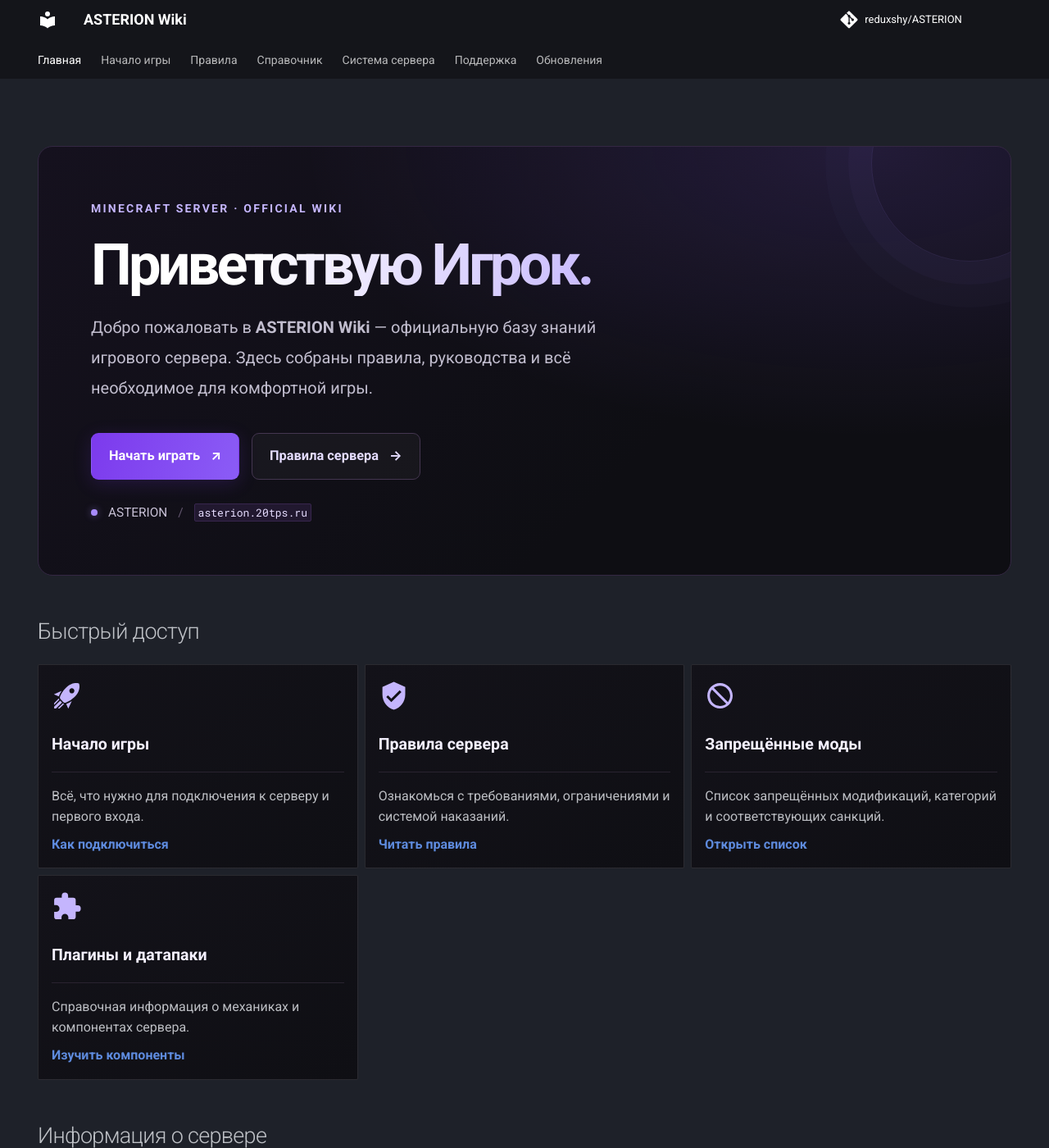
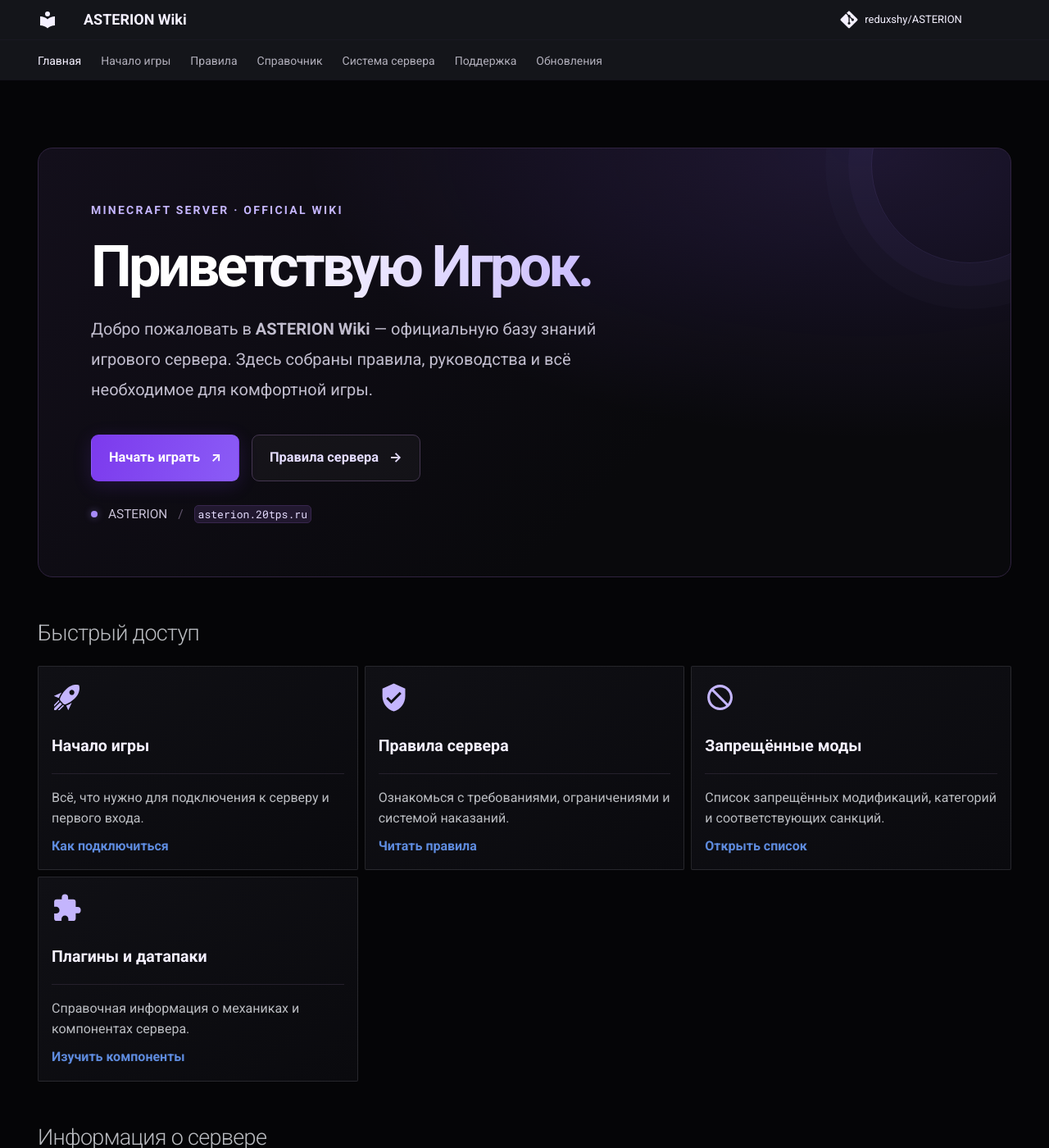
Before and after one commit to reduxshy/ASTERION, an MkDocs documentation site: the page built from docs/index.md, in a window 1280 px wide and 1400 px high. Shown: the whole window at 82% size. Built offline with MkDocs 1.6.1 and Material for MkDocs 9.7.7, drawn with Linux system fonts in a browser that asks for light colours; comment, search, counter and statistics services are not loaded.

Commit message:
Update extra.css

```diff
--- a/docs/stylesheets/extra.css
+++ b/docs/stylesheets/extra.css
@@ -1,20 +1,72 @@
-
 /* ========================================
-   ASTERION — главная страница
-   Dark / Violet / Minimal
+   ASTERION — единый стиль всех страниц
+   Dark / Violet / Minimal (чёрный фон)
    ======================================== */
 
 :root {
-  --asterion-bg: #08080b;
-  --asterion-surface: #111116;
-  --asterion-surface-hover: #17131f;
-  --asterion-border: #292832;
+  --asterion-bg: #050507;
+  --asterion-surface: #0d0d12;
+  --asterion-surface-hover: #15111d;
+  --asterion-border: #25242d;
   --asterion-violet: #8b5cf6;
   --asterion-violet-light: #c4b5fd;
   --asterion-text-muted: #aaa6bb;
 }
 
-/* Убираем стандартную карточку только на главной */
+/* ---------- Глобальный чёрный фон ---------- */
+[data-md-color-scheme="slate"] {
+  --md-default-bg-color: #050507;
+  --md-default-bg-color--light: #0c0c11;
+  --md-default-bg-color--lighter: #101016;
+  --md-default-bg-color--lightest: #15151c;
+  --md-primary-fg-color: #050507;
+  --md-primary-bg-color: #f4f0ff;
+  --md-accent-fg-color: #a78bfa;
+  --md-typeset-a-color: #b9a2ff;
+  --md-code-bg-color: #14111d;
+  --md-code-fg-color: #e6ddff;
+  --md-footer-bg-color: #050507;
+  --md-footer-bg-color--dark: #030305;
+  --md-typeset-table-color: #25242d;
+}
+
+body,
+.md-main {
+  background: #050507;
+}
+
+.md-header,
+.md-tabs {
+  background: #050507;
+  box-shadow: none;
+}
+
+.md-header {
+  border-bottom: 1px solid #1a1822;
+}
+
+.md-tabs {
+  border-bottom: 1px solid #14121a;
+}
+
+.md-footer,
+.md-footer-meta {
+  background: #050507;
+}
+
+.md-typeset code {
+  color: #e6ddff;
+  background: #17131f;
+  border-radius: 5px;
+}
+
+.md-typeset hr {
+  border-bottom-color: #1d1b25;
+}
+
+/* ---------- Главные блоки страниц ---------- */
+
+/* Убираем стандартную карточку на страницах с hero */
 body:has(.asterion-hero) .md-content__inner {
   background: transparent;
   border: 0;
@@ -33,8 +85,8 @@ body:has(.asterion-hero) .md-content__inner {
       rgb(139 92 246 / 16%),
       transparent 48%
     ),
-    linear-gradient(135deg, #15111e 0%, #0e0e13 65%);
-  border: 1px solid #342743;
+    linear-gradient(135deg, #130f1b 0%, #09090c 65%);
+  border: 1px solid #302340;
   border-radius: 18px;
 }
 
@@ -167,7 +219,7 @@ body:has(.asterion-hero) .md-content__inner {
   color: #62566e;
 }
 
-/* Заголовки разделов главной */
+/* Заголовки разделов */
 body:has(.asterion-hero) .md-typeset h2 {
   margin-top: 2.5rem;
   margin-bottom: 1rem;
@@ -175,13 +227,18 @@ body:has(.asterion-hero) .md-typeset h2 {
   letter-spacing: -0.025em;
 }
 
-/* Карточки быстрого доступа */
+body:has(.asterion-hero) .md-typeset h3 {
+  margin-top: 1.8rem;
+  letter-spacing: -0.02em;
+}
+
+/* Карточки */
 .md-typeset .asterion-cards > ul > li,
 .md-typeset .asterion-community > ul > li {
   position: relative;
   overflow: hidden;
   padding: 1.15rem;
-  background: linear-gradient(145deg, #131219, #0f0f14);
+  background: linear-gradient(145deg, #101015, #0a0a0e);
   border: 1px solid var(--asterion-border);
   border-radius: 12px;
   transition:
@@ -193,7 +250,7 @@ body:has(.asterion-hero) .md-typeset h2 {
 .md-typeset .asterion-cards > ul > li:hover,
 .md-typeset .asterion-community > ul > li:hover {
   transform: translateY(-3px);
-  background: linear-gradient(145deg, #191321, #111016);
+  background: linear-gradient(145deg, #171120, #0e0d13);
   border-color: #7652c7;
 }
 
@@ -218,7 +275,7 @@ body:has(.asterion-hero) .md-typeset h2 {
 .md-typeset .asterion-cards hr,
 .md-typeset .asterion-community hr {
   margin: 0.8rem 0;
-  border-color: #292330;
+  border-color: #25202c;
 }
 
 .md-typeset .asterion-cards a,
@@ -232,12 +289,16 @@ body:has(.asterion-hero) .md-typeset h2 {
   color: #ddd0ff;
 }
 
-/* Информация о сервере */
+/* Информационные панели и таблицы */
 .asterion-info-panel {
   padding: 1.2rem;
-  background: #101015;
-  border: 1px solid #292832;
+  background: #0b0b10;
+  border: 1px solid #25242d;
   border-radius: 12px;
+}
+
+.asterion-info-panel + .asterion-info-panel {
+  margin-top: 1rem;
 }
 
 .asterion-info-heading {
@@ -255,24 +316,35 @@ body:has(.asterion-hero) .md-typeset h2 {
   font-size: 0.78rem;
 }
 
-.md-typeset .asterion-info-panel table {
+.md-typeset .asterion-info-panel table:not([class]) {
+  display: table;
+  width: 100%;
   margin: 0;
   border: 0;
   border-radius: 0;
   background: transparent;
+  box-shadow: none;
+}
+
+.md-typeset .asterion-info-panel table:not([class]) th {
+  background: transparent;
+  color: var(--asterion-text-muted);
+  font-size: 0.72rem;
+  letter-spacing: 0.06em;
+  text-transform: uppercase;
 }
 
 .md-typeset .asterion-info-panel tr,
 .md-typeset .asterion-info-panel td,
 .md-typeset .asterion-info-panel th {
-  border-color: #292832;
+  border-color: #25242d;
 }
 
 .md-typeset .asterion-info-panel tr:last-child td {
   border-bottom: 0;
 }
 
-/* Последние обновления */
+/* Блок «Последние обновления» */
 .asterion-update {
   display: flex;
   align-items: flex-start;
@@ -280,8 +352,8 @@ body:has(.asterion-hero) .md-typeset h2 {
   padding: 1.25rem;
   background:
     linear-gradient(115deg, rgb(139 92 246 / 9%), transparent 75%),
-    #111116;
-  border: 1px solid #392a4c;
+    #0b0b10;
+  border: 1px solid #342746;
   border-radius: 12px;
 }
 
@@ -314,7 +386,7 @@ body:has(.asterion-hero) .md-typeset h2 {
 .asterion-bottom-note {
   margin-top: 2.5rem;
   padding: 1.3rem 0 0.5rem;
-  border-top: 1px solid #28232f;
+  border-top: 1px solid #1f1b26;
   color: #8f879f;
   font-size: 0.8rem;
 }
@@ -326,6 +398,28 @@ body:has(.asterion-hero) .md-typeset h2 {
 .asterion-bottom-note strong {
   color: #c4b5fd;
   letter-spacing: 0.08em;
+}
+
+/* Записи в журнале обновлений */
+.asterion-entry {
+  margin: 0 0 1rem;
+  padding: 1.2rem 1.3rem;
+  background: #0b0b10;
+  border: 1px solid #25242d;
+  border-left: 3px solid #8b5cf6;
+  border-radius: 12px;
+}
+
+.asterion-entry-date {
+  margin: 0 0 0.5rem;
+  color: var(--asterion-violet-light);
+  font-size: 0.75rem;
+  font-weight: 800;
+  letter-spacing: 0.1em;
+}
+
+.asterion-entry h3 {
+  margin-top: 0 !important;
 }
 
 /* Адаптация для мобильных устройств */
@@ -366,7 +460,7 @@ body:has(.asterion-hero) .md-typeset h2 {
   }
 }
 
-/* Учитываем настройки уменьшения анимации */
+/* Уменьшенная анимация по настройкам системы */
 @media (prefers-reduced-motion: reduce) {
   .asterion-button,
   .md-typeset .asterion-cards > ul > li,
@@ -375,7 +469,7 @@ body:has(.asterion-hero) .md-typeset h2 {
   }
 }
 
-/* Главная: скрываем стандартный заголовок страницы */
+/* Скрываем стандартный заголовок страницы, если он есть */
 body:has(.asterion-hero) .md-content__inner > h1:first-child {
   display: none;
 }
```
